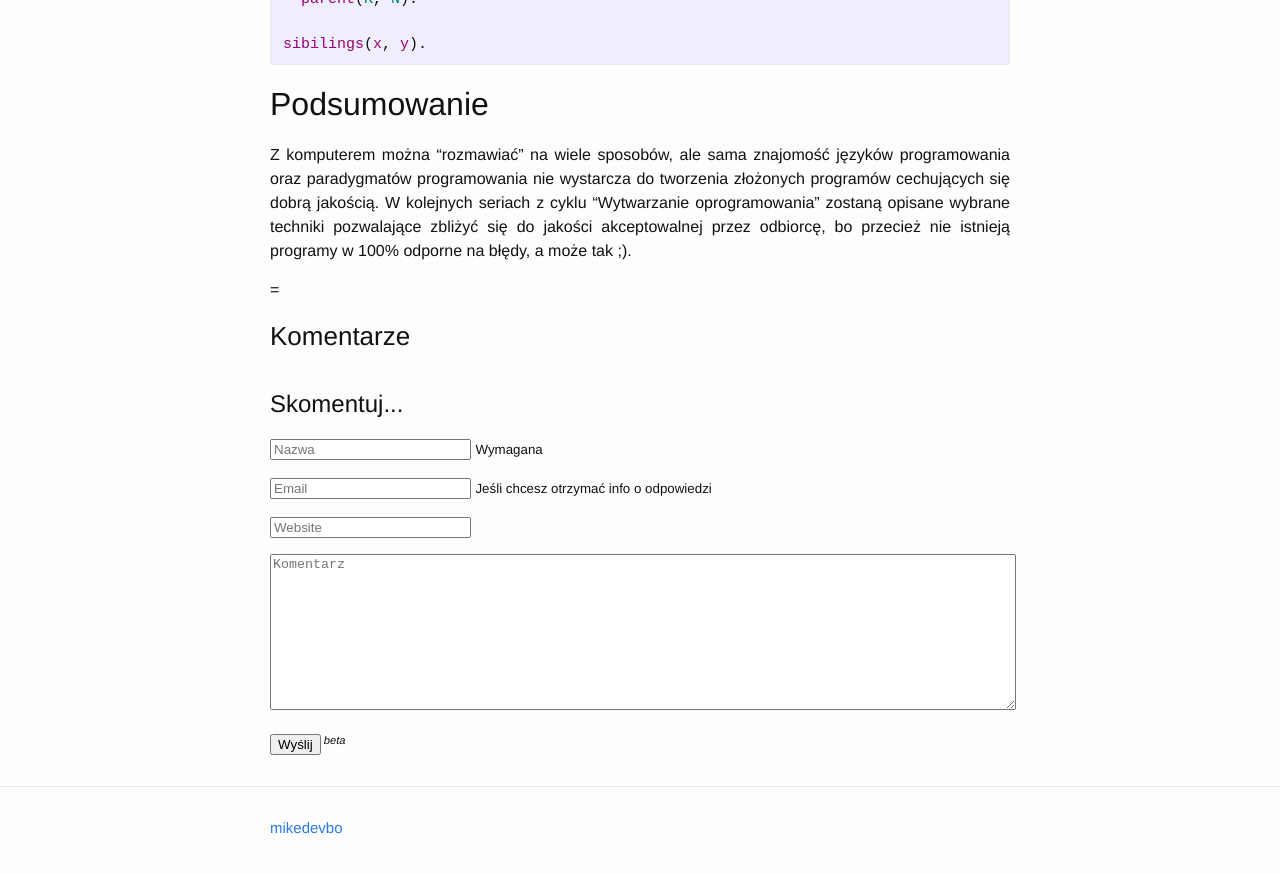
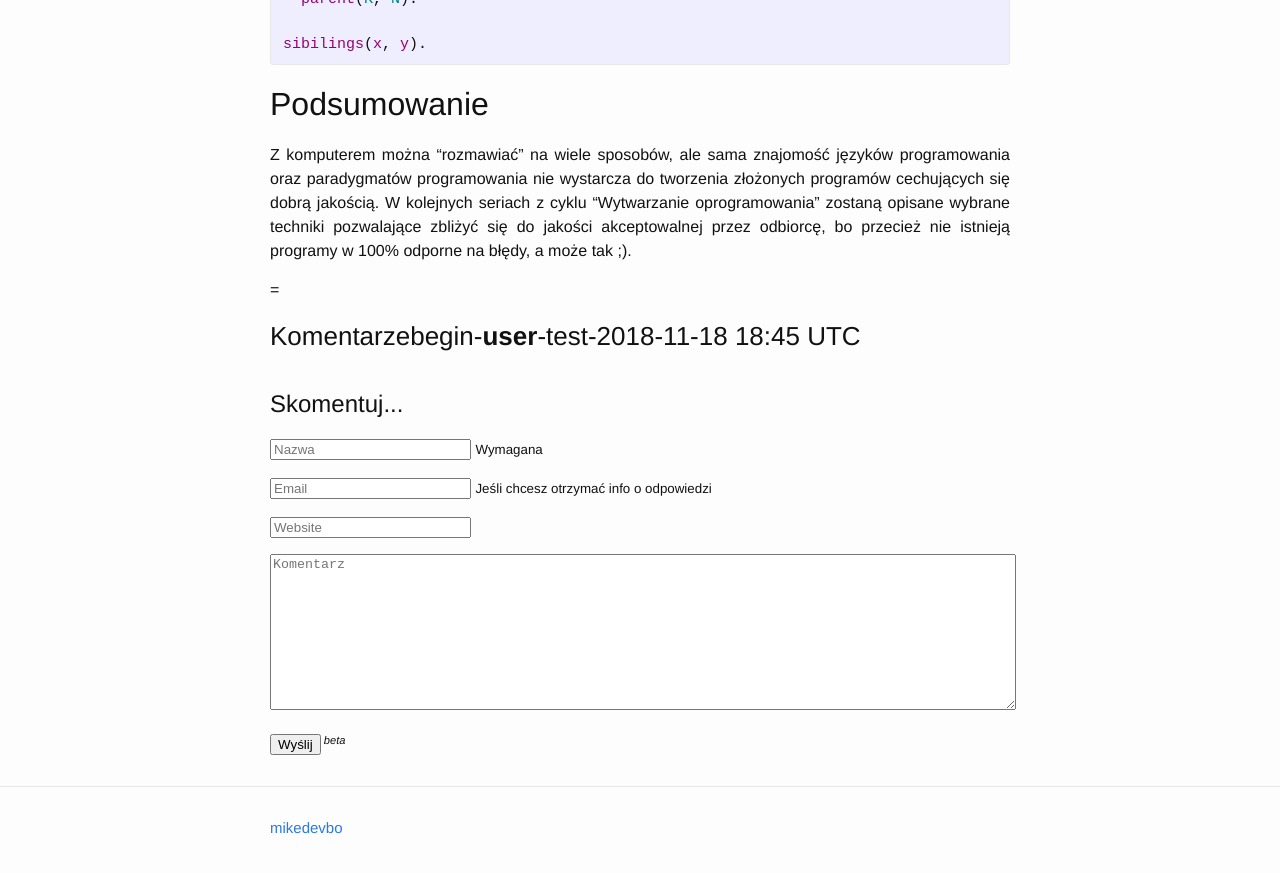
Before and after one commit to mikedevbo/mikedevbo.github.io, a Jekyll site: the page built from _posts/2016-11-26-wytwarzanie_oprogramowania_I.md, in a window 1280 px wide and 900 px high, scrolled down 7728 px. Shown: the top 873 px of the window. Built offline with Jekyll 4.4.1, drawn with Linux system fonts in a browser that asks for light colours.

Commit message:
add comment

```diff
--- a/_posts/2016-11-26-wytwarzanie_oprogramowania_I.md
+++ b/_posts/2016-11-26-wytwarzanie_oprogramowania_I.md
@@ -287,4 +287,4 @@ Z komputerem można "rozmawiać" na wiele sposobów, ale sama znajomość język
 
 {{ site.mark_post_as_end }}
 
-### {{ site.comments }}
+### {{ site.comments }}begin-**user**-test-2018-11-18 18:45 UTC
```
